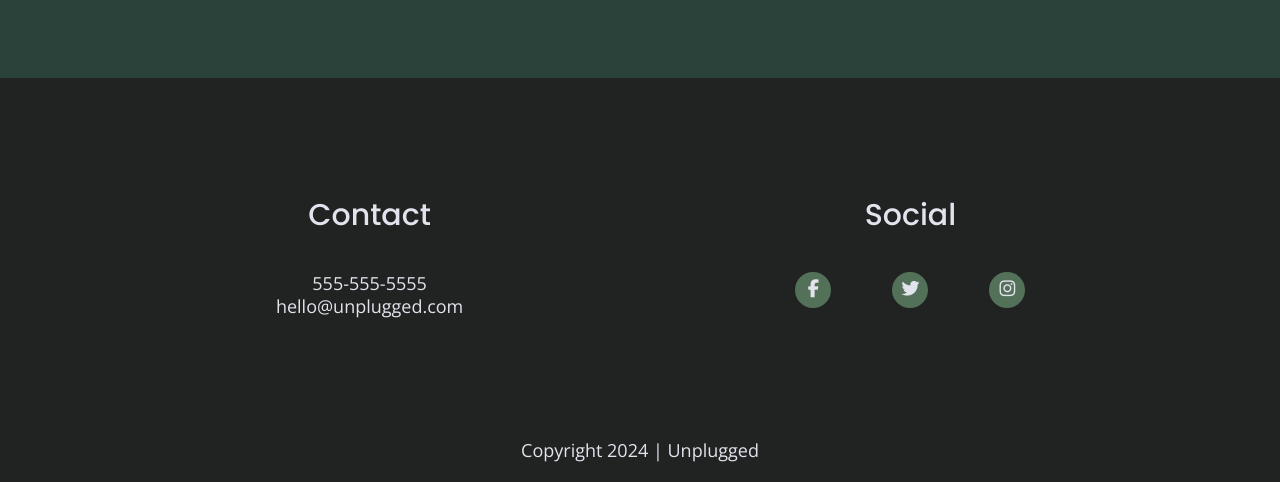
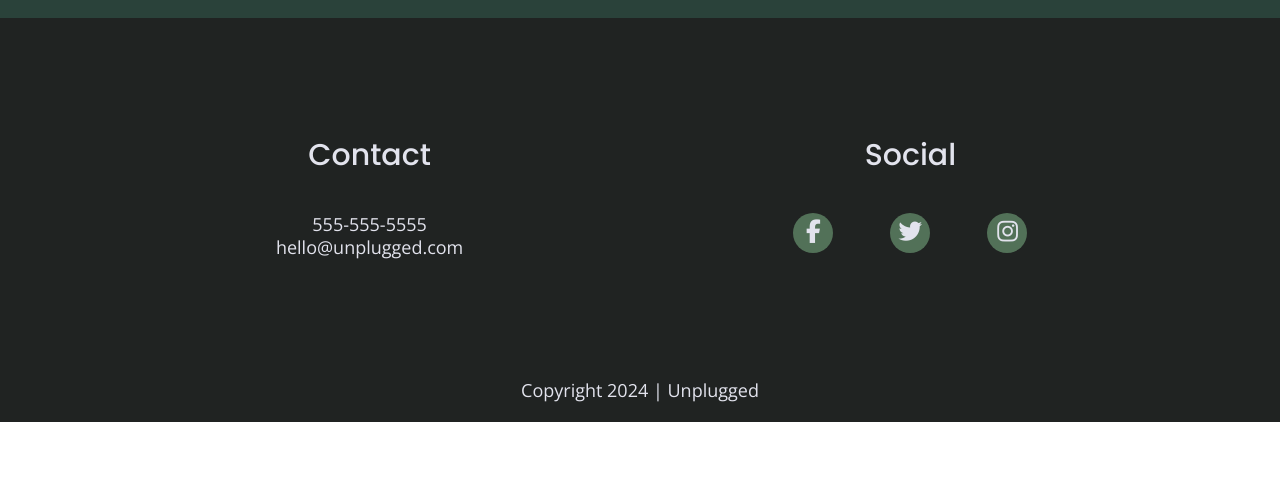
Before and after one commit to alecoad/unplugged-retreat, a website built with Parcel: page index.html in a window 1280 px wide. Shown: the part 2498-2980 px from the top of the page. After the commit the page ends 2920 px from the top, so only its background shows below. Built offline with nearby package versions, Linux system fonts and the light colour scheme.

Commit message:
Adjust icon styles

```diff
--- a/css/main.css
+++ b/css/main.css
@@ -115,6 +115,7 @@ h2 {
   font-family: 'Poppins', sans-serif;
   font-size: 1.875em;
   font-weight: 500;
+  margin: 0;
 }
 
 h3,
@@ -127,7 +128,7 @@ h4 {
 
 p {
   font-size: 0.875em;
-  line-height: 1.125;
+  line-height: 1.285;
 }
 
 img {
@@ -176,10 +177,6 @@ header figure {
   justify-content: center;
   align-items: center;
   flex-flow: row wrap;
-}
-
-header img {
-  /*padding-bottom: 10px;*/
 }
 
 .header-divider {
@@ -238,15 +235,15 @@ footer .social-icons {
 footer .social-icons p {
   background-color: #527158;
   border-radius: 50%;
-  height: 2em;
-  width: 2em;
+  height: 40px;
+  width: 40px;
   display: flex;
   justify-content: center;
   align-items: center;
 }
 
-footer .social-icons i {
-  height: 1.313em;
+footer .social-icons p i {
+  font-size: 1.313em;
 }
 
 footer .copyright {
```
